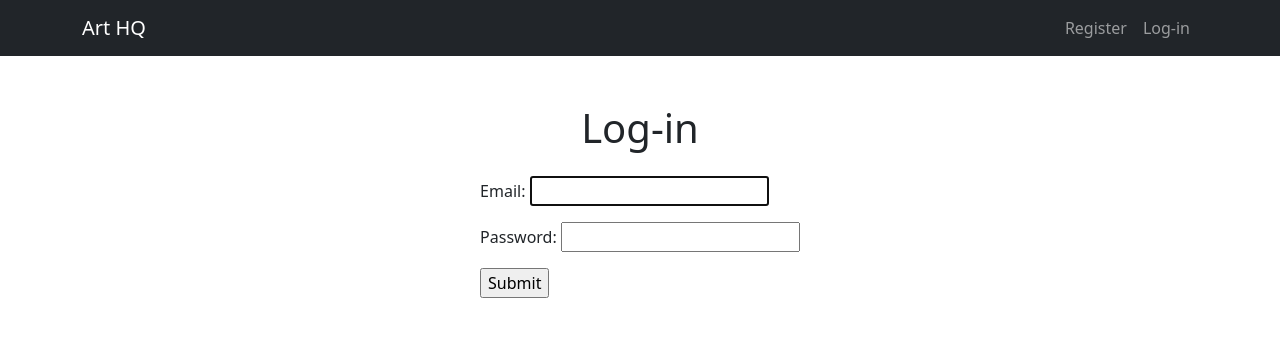
After one commit to jmcaballas/django-shopping-cart, a Django app: page /login/ in a window 1280 px wide. The commit adds this page. Shown: the top 337 px of the page. Run offline with Django 4.2, Linux system fonts and the light colour scheme.

Commit message:
Create log-in page

```diff
--- a/cartsite/settings.py
+++ b/cartsite/settings.py
@@ -133,3 +133,5 @@ STATIC_URL = 'static/'
 DEFAULT_AUTO_FIELD = 'django.db.models.BigAutoField'
 
 AUTH_USER_MODEL = 'users.Account'
+
+LOGIN_REDIRECT_URL = 'shoppingcart'
--- a/cartsite/urls.py
+++ b/cartsite/urls.py
@@ -13,16 +13,19 @@ Including another URLconf
     1. Import the include() function: from django.urls import include, path
     2. Add a URL to urlpatterns:  path('blog/', include('blog.urls'))
 """
-from django.contrib import admin
-from django.urls import path
 from django.conf import settings
 from django.conf.urls.static import static
+from django.contrib import admin
+from django.contrib.auth import views as auth_views
+from django.urls import path
+
 
 from shoppingcart import views as shoppingcart_views
 
 urlpatterns = [
     path('admin/', admin.site.urls),
-    path('', shoppingcart_views.shoppingcart, name='shoppingcart')
+    path('', shoppingcart_views.shoppingcart, name='shoppingcart'),
+    path('login/', auth_views.LoginView.as_view(template_name='users/login.html'), name='login'),
 ]
 
 urlpatterns += static(settings.MEDIA_URL, document_root=settings.MEDIA_ROOT)
--- a/shoppingcart/views.py
+++ b/shoppingcart/views.py
@@ -1,5 +1,7 @@
+from django.contrib.auth.decorators import login_required
 from django.shortcuts import render
 
 
+@login_required
 def shoppingcart(request):
     return render(request, 'base.html', {})
--- a/templates/base.html
+++ b/templates/base.html
@@ -19,15 +19,19 @@
             <div class="collapse navbar-collapse" id="navmenu">
                 <ul class="navbar-nav ms-auto">
                     <li class="nav-item">
-                        <a href="#" class="nav-link">Cart</a>
+                        <a href="#" class="nav-link">{% block navmenu1 %}{% endblock %}</a>
                     </li>
                     <li class="nav-item">
-                        <a href="#" class="nav-link">Log out</a>
+                        <a href="#" class="nav-link">{% block navmenu2 %}{% endblock %}</a>
                     </li>
                 </ul>
             </div>
         </div>
     </nav>
+
+    {% block content %}
+    {% endblock %}
+
     <script src="https://cdn.jsdelivr.net/npm/bootstrap@5.2.0-beta1/dist/js/bootstrap.bundle.min.js" integrity="sha384-pprn3073KE6tl6bjs2QrFaJGz5/SUsLqktiwsUTF55Jfv3qYSDhgCecCxMW52nD2" crossorigin="anonymous"></script>
 </body>
 </html>
--- /dev/null
+++ b/templates/users/login.html
@@ -0,0 +1,17 @@
+{% extends 'base.html' %}
+
+{% block title %}Log-in{% endblock %}
+{% block navmenu1 %}Register{% endblock %}
+{% block navmenu2 %}Log-in{% endblock %}
+
+{% block content %}
+<div class="container mt-5 gap-3 d-flex flex-column align-items-center justify-content-center">
+    <h1>Log-in</h1>
+    <form method="POST">
+        {% csrf_token %}
+        {{ form.as_p }}
+        <input type="submit">
+    </form>
+</div>
+{% comment %} <br><a href={% url 'register' %}>Register here</a> {% endcomment %}
+{% endblock %}
```
